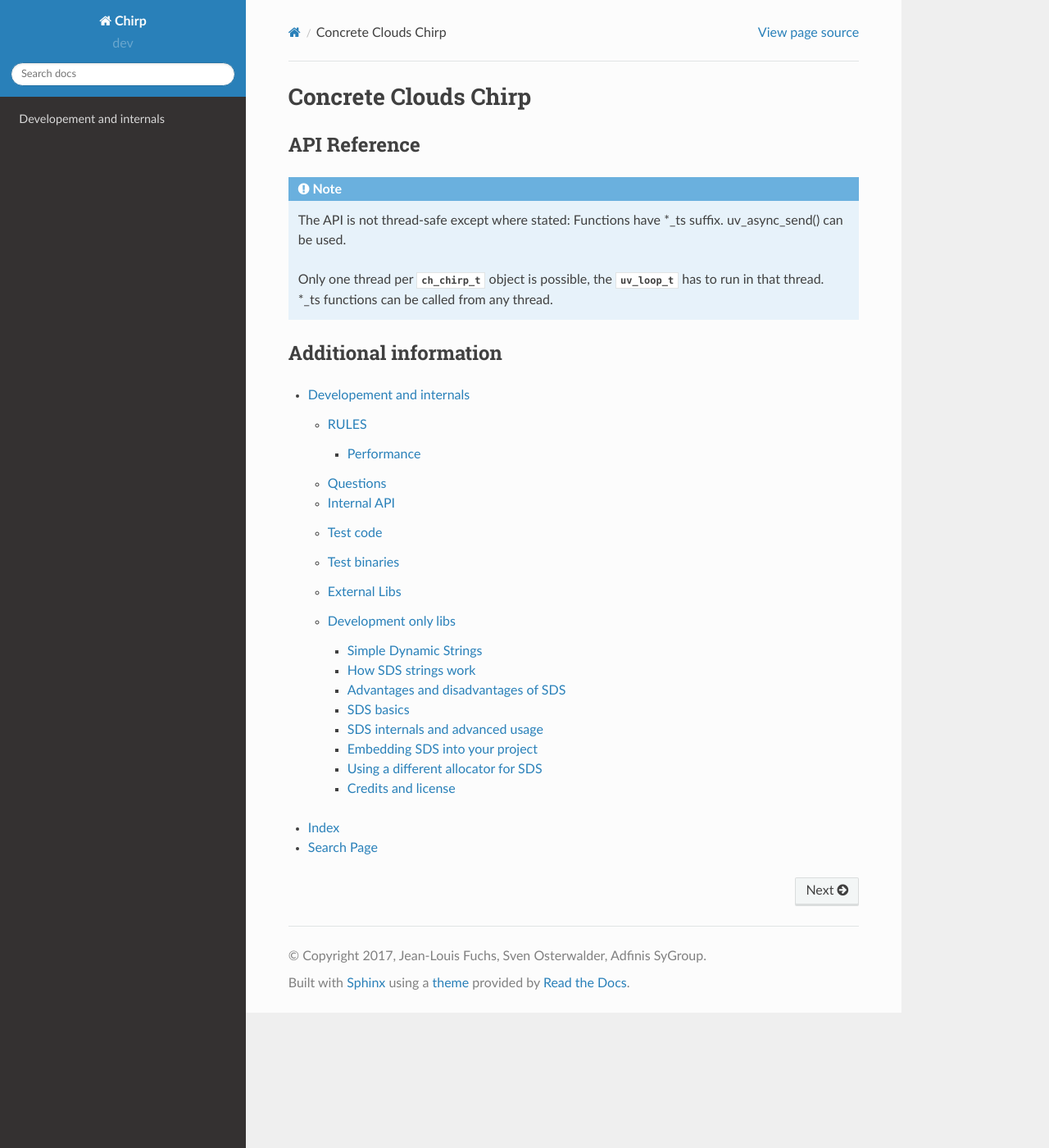
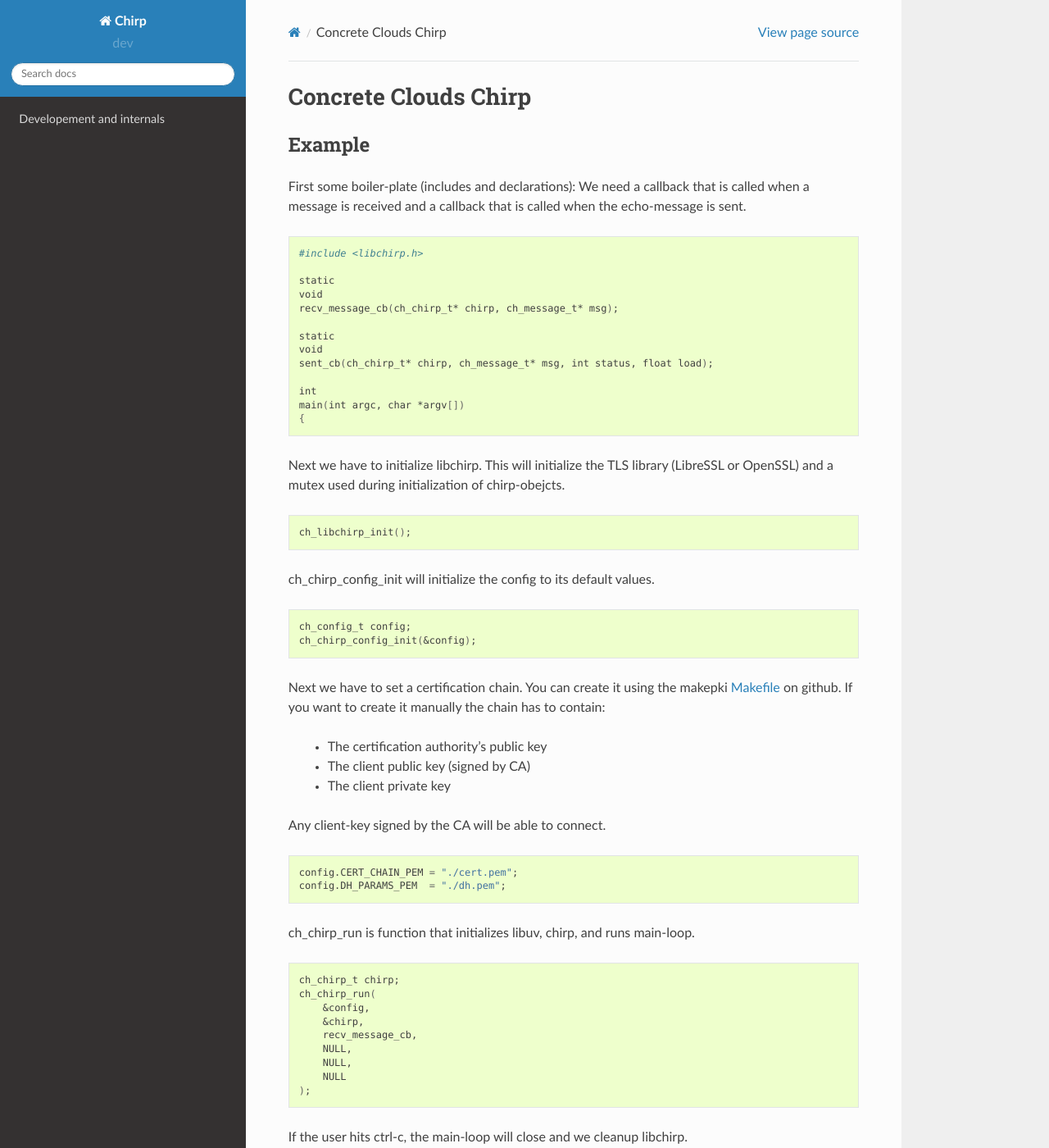
Before and after one commit to winged/chirp, a Sphinx documentation site: the page built from doc/index.rst, in a window 1280 px wide and 1400 px high. Shown: the whole window at 82% size. Built offline with Sphinx 7.4.7 and the Read the Docs theme 2.0.0, drawn with Linux system fonts in a browser that asks for light colours; pages that are not in the unit, such as notebooks, are missing from menus; some of the changed text lies outside the part shown.

Commit message:
Add example

```diff
--- a/doc/index.rst
+++ b/doc/index.rst
@@ -2,17 +2,109 @@
 Concrete Clouds Chirp
 =====================
 
+Example
+=======
+
+First some boiler-plate (includes and declarations): We need a callback that is
+called when a message is received and a callback that is called when the
+echo-message is sent.
+
+.. code-block:: bash
+
+   #include <libchirp.h>
+
+   static
+   void
+   recv_message_cb(ch_chirp_t* chirp, ch_message_t* msg);
+
+   static
+   void
+   sent_cb(ch_chirp_t* chirp, ch_message_t* msg, int status, float load);
+
+   int
+   main(int argc, char *argv[])
+   {
+
+Next we have to initialize libchirp. This will initialize the TLS library
+(LibreSSL or OpenSSL) and a mutex used during initialization of chirp-obejcts.
+
+.. code-block:: bash
+
+       ch_libchirp_init();
+
+ch_chirp_config_init will initialize the config to its default values.
+
+.. code-block:: bash
+
+       ch_config_t config;
+       ch_chirp_config_init(&config);
+
+Next we have to set a certification chain. You can create it using the makepki
+Makefile_ on github. If you want to create it manually the chain has to contain:
+
+ * The certification authority's public key
+
+ * The client public key (signed by CA)
+
+ * The client private key
+
+Any client-key signed by the CA will be able to connect.
+
+.. _Makefile: https://github.com/concretecloud/chirp/tree/master/mk/makepki
+
+.. code-block:: bash
+
+       config.CERT_CHAIN_PEM = "./cert.pem";
+       config.DH_PARAMS_PEM  = "./dh.pem";
+
+ch_chirp_run is function that initializes libuv, chirp, and runs main-loop.
+
+.. code-block:: bash
+
+       ch_chirp_t chirp;
+       ch_chirp_run(
+           &config,
+           &chirp,
+           recv_message_cb,
+           NULL,
+           NULL,
+           NULL
+       );
+
+If the user hits ctrl-c, the main-loop will close and we cleanup libchirp.
+
+.. code-block:: bash
+
+       ch_libchirp_cleanup();
+   }
+
+ch_chirp_send will send the received message and then call send_cb.
+
+.. code-block:: bash
+
+   static
+   void
+   recv_message_cb(ch_chirp_t* chirp, ch_message_t* msg)
+   {
+       ch_chirp_send(chirp, msg, sent_cb);
+   }
+
+The memory reserved for the message has to be retained till the message is sent
+or has failed, so we release the receive handler after message is successfully
+send.
+
+.. code-block:: bash
+
+   static
+   void
+   sent_cb(ch_chirp_t* chirp, ch_message_t* msg, int status, float load)
+   {
+       ch_chirp_release_recv_handler(msg);
+   }
+
+
 API Reference
 =============
-
-.. note::
-
-   The API is not thread-safe except where stated: Functions have \*_ts suffix.
-   uv_async_send() can be used.
-
-   Only one thread per :c:type:`ch_chirp_t` object is possible, the
-   :c:type:`uv_loop_t` has to run in that thread. \*_ts functions can be called
-   from any thread.
 
 .. toctree::
    :maxdepth: 3
@@ -27,6 +119,16 @@ API Reference
    include/libchirp/wrappers.h.rst
    include/libchirp/common.h.rst
 
+.. note::
+
+   The API is not thread-safe except where stated: Functions have \*_ts suffix.
+   uv_async_send() can be used.
+
+   Only one thread per :c:type:`ch_chirp_t` object is possible, the
+   :c:type:`uv_loop_t` has to run in that thread. \*_ts functions can be called
+   from any thread.
+
+
 Additional information
 ======================
 
```
Also changed, not shown: 3 other files.
